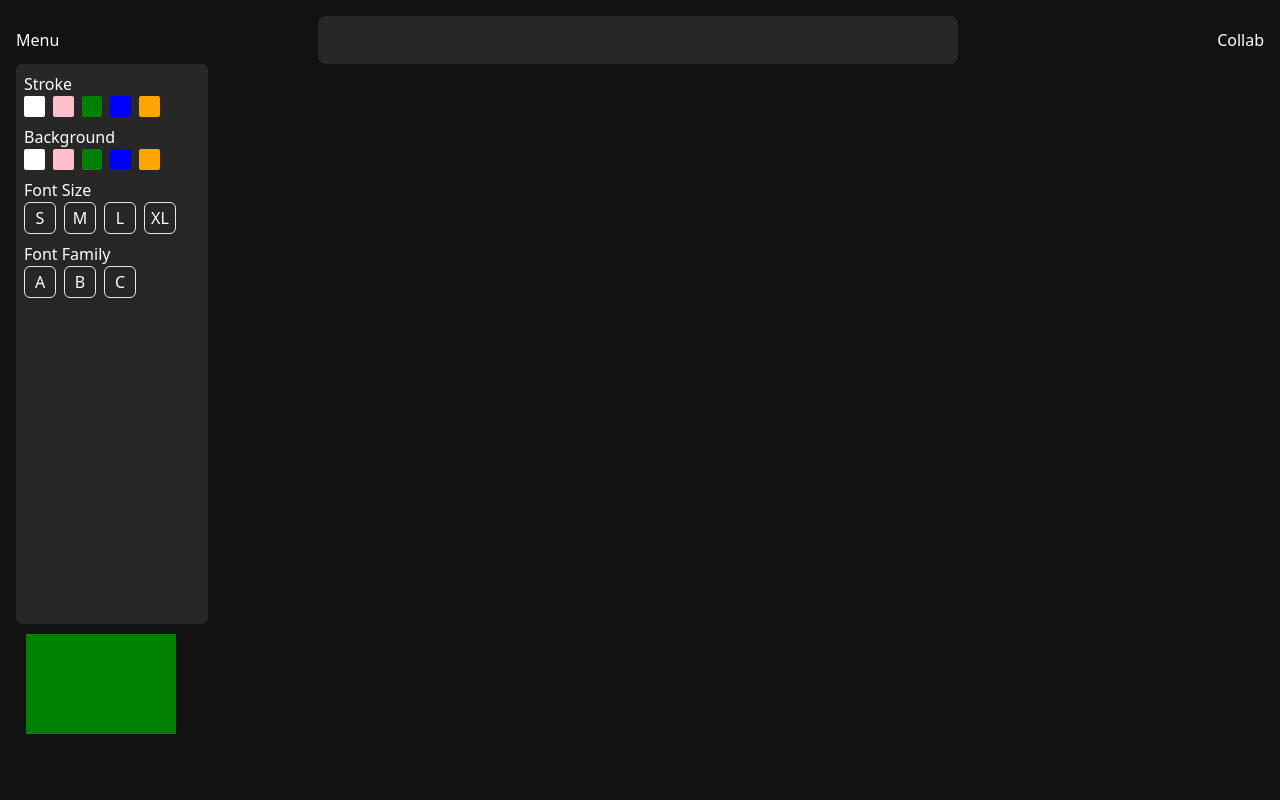
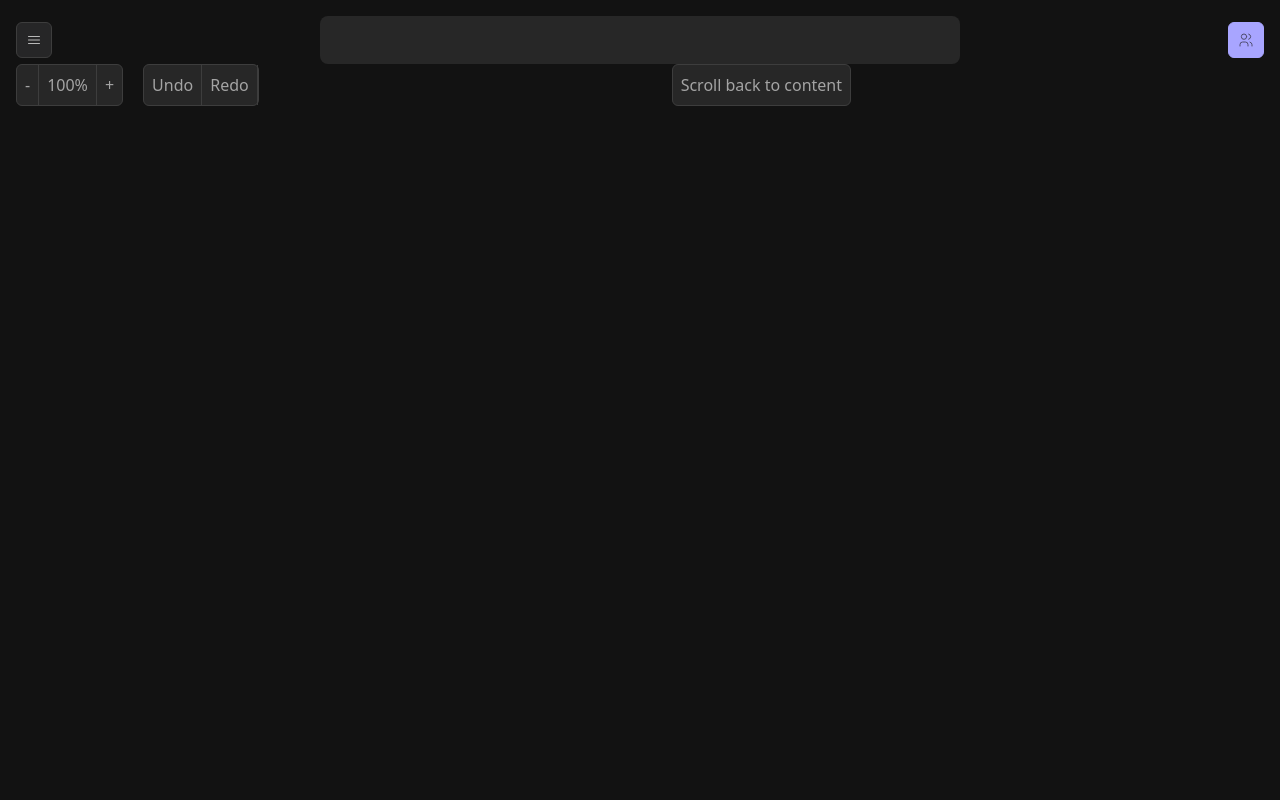
Before and after one commit to Lokeshkhati/loki-draw, a Next.js app: page / in a window 1280 px wide. Shown: the top 800 px of the page. Built offline with nearby package versions, Linux system fonts and the light colour scheme.

Commit message:
add svg and styling

```diff
--- a/src/app/page.tsx
+++ b/src/app/page.tsx
@@ -7,11 +7,11 @@ import ToolBox from "@/components/ToolBox";
 export default function Home() {
   return (
 
-    <div className='p-4' >
-      <Navbar />
-      <ToolBox />
-      <Canvas />
-      <Footer />
+    <div  >
+      <div className='p-4' >
+        <Navbar />
+        <Footer />
+      </div>
     </div>
   )
 }
--- a/src/components/Canvas.tsx
+++ b/src/components/Canvas.tsx
@@ -8,8 +8,8 @@ export default function Canvas() {
     useLayoutEffect(() => {
         const canvas = document.getElementById("canvas") as HTMLCanvasElement;
         const context = canvas.getContext("2d")!
-        context.fillStyle = "green";
-        context.fillRect(10, 10, 150, 100);
+        // context.fillStyle = "green";
+        // context.fillRect(10, 10, 150, 100);
 
 
     }, [])
--- /dev/null
+++ b/src/components/Collaboration.tsx
@@ -0,0 +1,25 @@
+const Collaboration = () => {
+    return (
+        <div>
+            <button className=" bg-[#a8a5ff] flex justify-center items-center w-[2.25rem] h-[2.25rem] border text-[#4f4d6f] border-[#a8a5ff] rounded-md hover:bg-[#b2aeff] hover:border-[#b2aeff]" >
+                <svg
+                    className="w-4 h-4"
+                    fill="none"
+                    stroke="currentColor"
+                    strokeLinecap="round"
+                    strokeLinejoin="round"
+                    strokeWidth={2}
+                    aria-hidden="true"
+                    viewBox="0 0 24 24"
+                >
+                    <g strokeWidth={1.5}>
+                        <path stroke="none" d="M0 0h24v24H0z" />
+                        <circle cx={9} cy={7} r={4} />
+                        <path d="M3 21v-2a4 4 0 0 1 4-4h4a4 4 0 0 1 4 4v2M16 3.13a4 4 0 0 1 0 7.75M21 21v-2a4 4 0 0 0-3-3.85" />
+                    </g>
+                </svg>
+            </button>
+        </div>
+    )
+}
+export default Collaboration
--- /dev/null
+++ b/src/components/Menu.tsx
@@ -0,0 +1,13 @@
+const Menu = () => {
+    return (
+        <div>
+            <button className=" bg-[#262627] flex justify-center items-center w-[2.25rem] h-[2.25rem] border text-[#b8b8b8] border-[#3d3d3d] hover:bg-[#3d3d3d] rounded-md">
+                <svg xmlns="http://www.w3.org/2000/svg" fill="none" viewBox="0 0 24 24" stroke-width="1.5" stroke="currentColor" className="w-4 h-4">
+                    <path stroke-linecap="round" stroke-linejoin="round" d="M3.75 6.75h16.5M3.75 12h16.5m-16.5 5.25h16.5" />
+                </svg>
+
+            </button>
+        </div>
+    )
+}
+export default Menu
--- a/src/components/Navbar.tsx
+++ b/src/components/Navbar.tsx
@@ -1,11 +1,13 @@
+import Collaboration from "./Collaboration"
+import Menu from "./Menu"
 import Toolbar from "./Toolbar"
 
 const Navbar = () => {
     return (
         <div className=" flex justify-between items-center">
-            <div>Menu</div>
+            <Menu />
             <Toolbar />
-            <div>Collab</div>
+            <Collaboration />
         </div>
     )
 }
--- a/src/components/Toolbar.tsx
+++ b/src/components/Toolbar.tsx
@@ -1,6 +1,8 @@
 const Toolbar = () => {
     return (
-        <div className="bg-[#272727] w-[40rem] h-[3rem] rounded-lg "></div>
+        <div className="bg-[#272727] w-[40rem] h-[3rem] rounded-lg ">
+
+        </div>
     )
 }
 export default Toolbar
```
